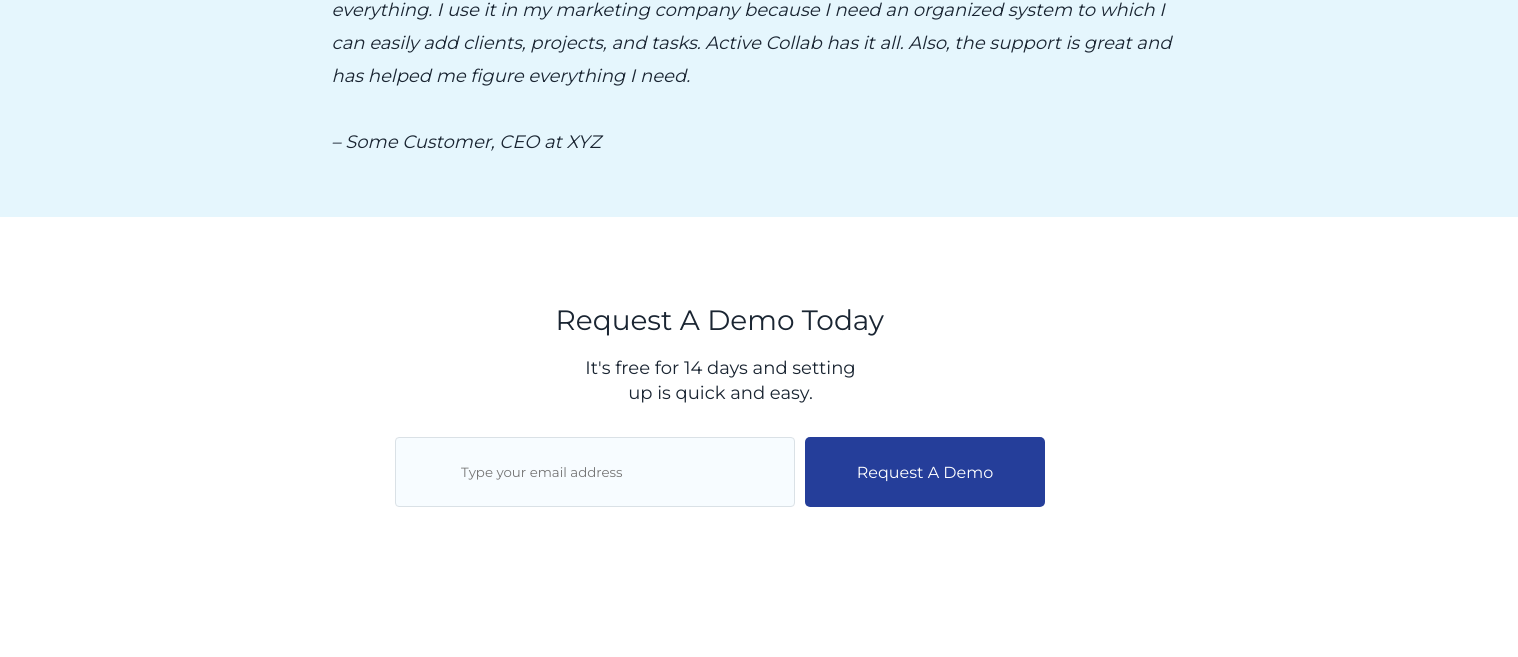
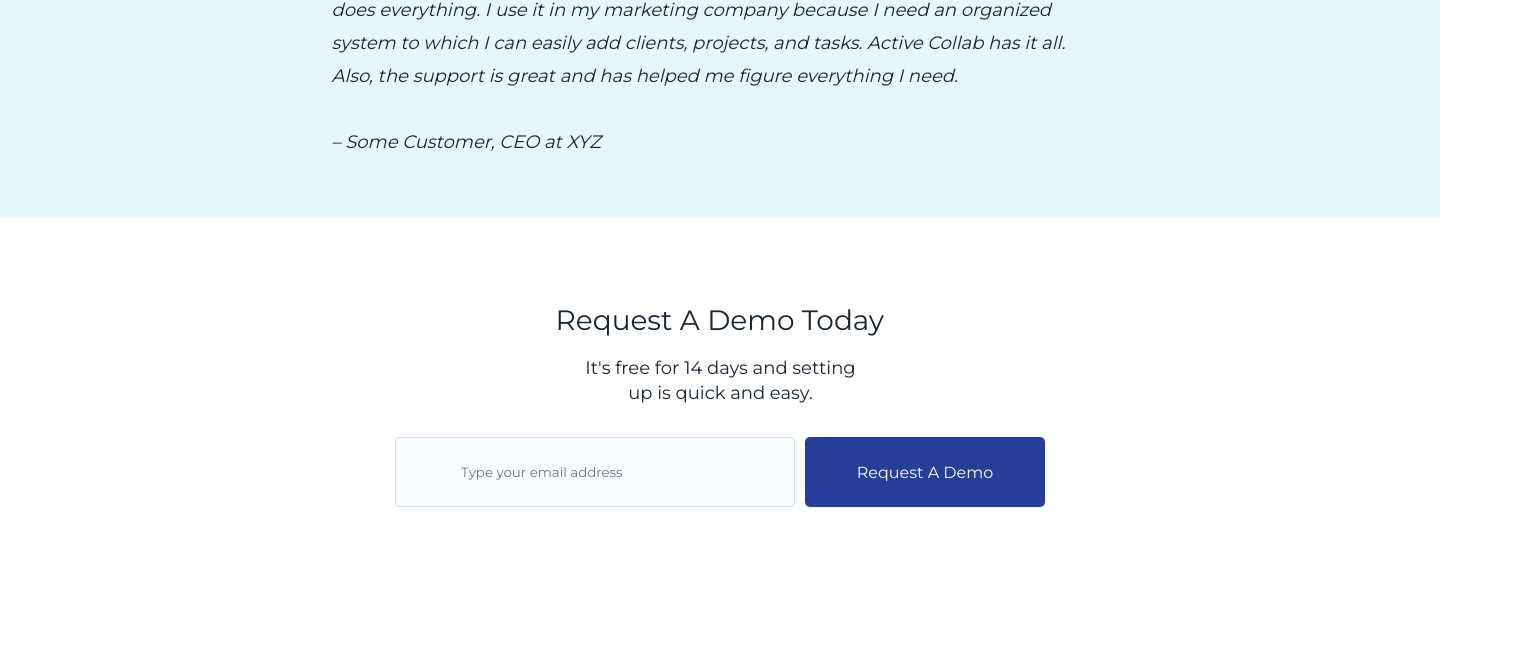
Before and after one commit to dipesh0999/helpjuice, a plain HTML site: page index.html in a window 1280 px wide. Shown: the part 2015-2672 px from the top of the page, 1518 px wide, since content can reach past the window. Drawn offline with Linux system fonts and the light colour scheme.

Commit message:
Update project.css

```diff
--- a/project.css
+++ b/project.css
@@ -166,7 +166,7 @@ a{
     margin-bottom: 12px;
 }
 .feedback{
-    width: 1518px;
+    width: 1440px;
     height: 360px;
     background: rgba(0, 169, 232, .1);
     padding: 20px;
```
